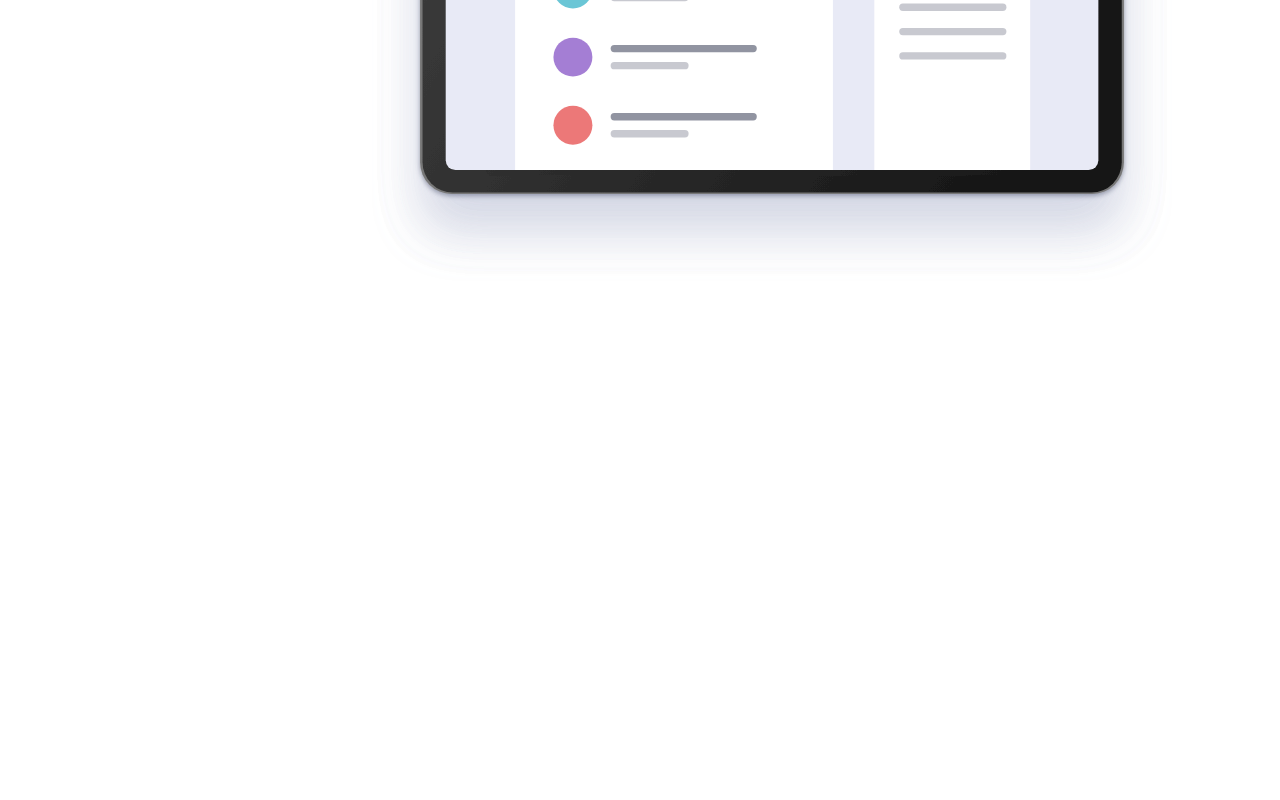
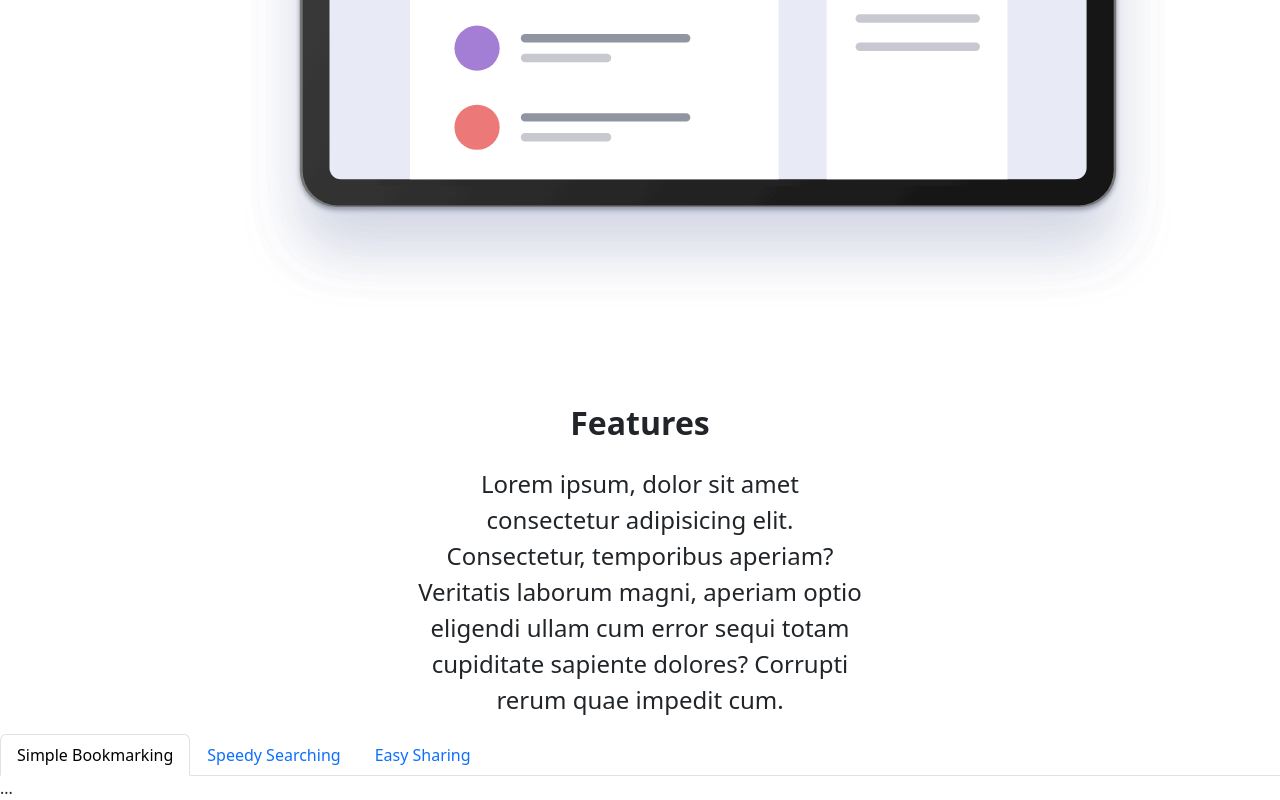
Before and after one commit to martinfrangul/Tasca-1-2, a website: page index.html in a window 1280 px wide. Shown: the part 1196-1996 px from the top of the page. Before the commit the page ends 1477 px from the top, so only its background shows below. Drawn offline with nearby package versions, Linux system fonts and the light colour scheme.

Commit message:
Terminado texto y titulo de features, trabajando en nav-tabs

```diff
--- a/index.html
+++ b/index.html
@@ -5,6 +5,10 @@
     <meta name="viewport" content="width=device-width, initial-scale=1" />
     <title>Bootstrap demo</title>
     <link href="styles/exported.css" rel="stylesheet" />
+    <link
+      href="node_modules/bootstrap/dist/css/bootstrap.min.css"
+      rel="stylesheet"
+    />
   </head>
 
   <body>
@@ -40,11 +44,11 @@
         </div>
       </nav>
     </div>
-    <div class="container-fluid main-container mt-5">
+    <div class="container-fluid main-container mt-5 pb-5">
       <div class="row gap-5">
         <div
           class="col d-flex justify-content-center flex-column"
-          style="padding: 8rem"
+          style="padding: 6rem"
         >
           <h1 class="slogan">
             A Simple Bookmark <br />
@@ -81,5 +85,94 @@
         </div>
       </div>
     </div>
+    <div class="container-fluid w-75 d-flex align-items-center flex-column gap-3 pt-5">
+      <div class="row">
+        <div class="col">
+          <h2 class="features-title">Features</h2>
+        </div>
+      </div>
+      <div class="row w-50 fs-4">
+        <div class="col container-fluid justify-content-center ">
+          <p class="features-content text-center">
+            Lorem ipsum, dolor sit amet consectetur adipisicing elit.
+            Consectetur, temporibus aperiam? Veritatis laborum magni, aperiam
+            optio eligendi ullam cum error sequi totam cupiditate sapiente
+            dolores? Corrupti rerum quae impedit cum.
+          </p>
+        </div>
+      </div>
+    </div>
+
+    <!-- NAVS TABS -->
+    <nav>
+      <div class="nav nav-tabs" id="nav-tab" role="tablist">
+        <button
+          class="nav-link active"
+          id="nav-home-tab"
+          data-bs-toggle="tab"
+          data-bs-target="#nav-home"
+          type="button"
+          role="tab"
+          aria-controls="nav-home"
+          aria-selected="true"
+        >
+          Simple Bookmarking
+        </button>
+        <button
+          class="nav-link"
+          id="nav-profile-tab"
+          data-bs-toggle="tab"
+          data-bs-target="#nav-profile"
+          type="button"
+          role="tab"
+          aria-controls="nav-profile"
+          aria-selected="false"
+        >
+          Speedy Searching
+        </button>
+        <button
+          class="nav-link"
+          id="nav-contact-tab"
+          data-bs-toggle="tab"
+          data-bs-target="#nav-contact"
+          type="button"
+          role="tab"
+          aria-controls="nav-contact"
+          aria-selected="false"
+        >
+          Easy Sharing
+        </button>
+      </div>
+    </nav>
+    <div class="tab-content" id="nav-tabContent">
+      <div
+        class="tab-pane fade show active"
+        id="nav-home"
+        role="tabpanel"
+        aria-labelledby="nav-home-tab"
+        tabindex="0"
+      >
+        ...
+      </div>
+      <div
+        class="tab-pane fade"
+        id="nav-profile"
+        role="tabpanel"
+        aria-labelledby="nav-profile-tab"
+        tabindex="0"
+      >
+        ...
+      </div>
+      <div
+        class="tab-pane fade"
+        id="nav-contact"
+        role="tabpanel"
+        aria-labelledby="nav-contact-tab"
+        tabindex="0"
+      >
+        ...
+      </div>
+    </div>
   </body>
+  <script src="node_modules/bootstrap/dist/js/bootstrap.bundle.min.js"></script>
 </html>
--- a/styles/styles.scss
+++ b/styles/styles.scss
@@ -19,7 +19,7 @@ body {
 }
 
 .hero-size {
-  width: 50rem;
+  width: 58rem;
 }
 
 .main-container {
@@ -42,3 +42,7 @@ body {
 .slogan-paragraph {
   font-size: 1.5rem;
 }
+
+.features-title {
+  font-weight: bold;
+}
```
Also changed, not shown: styles/exported.css, 1 other file.
